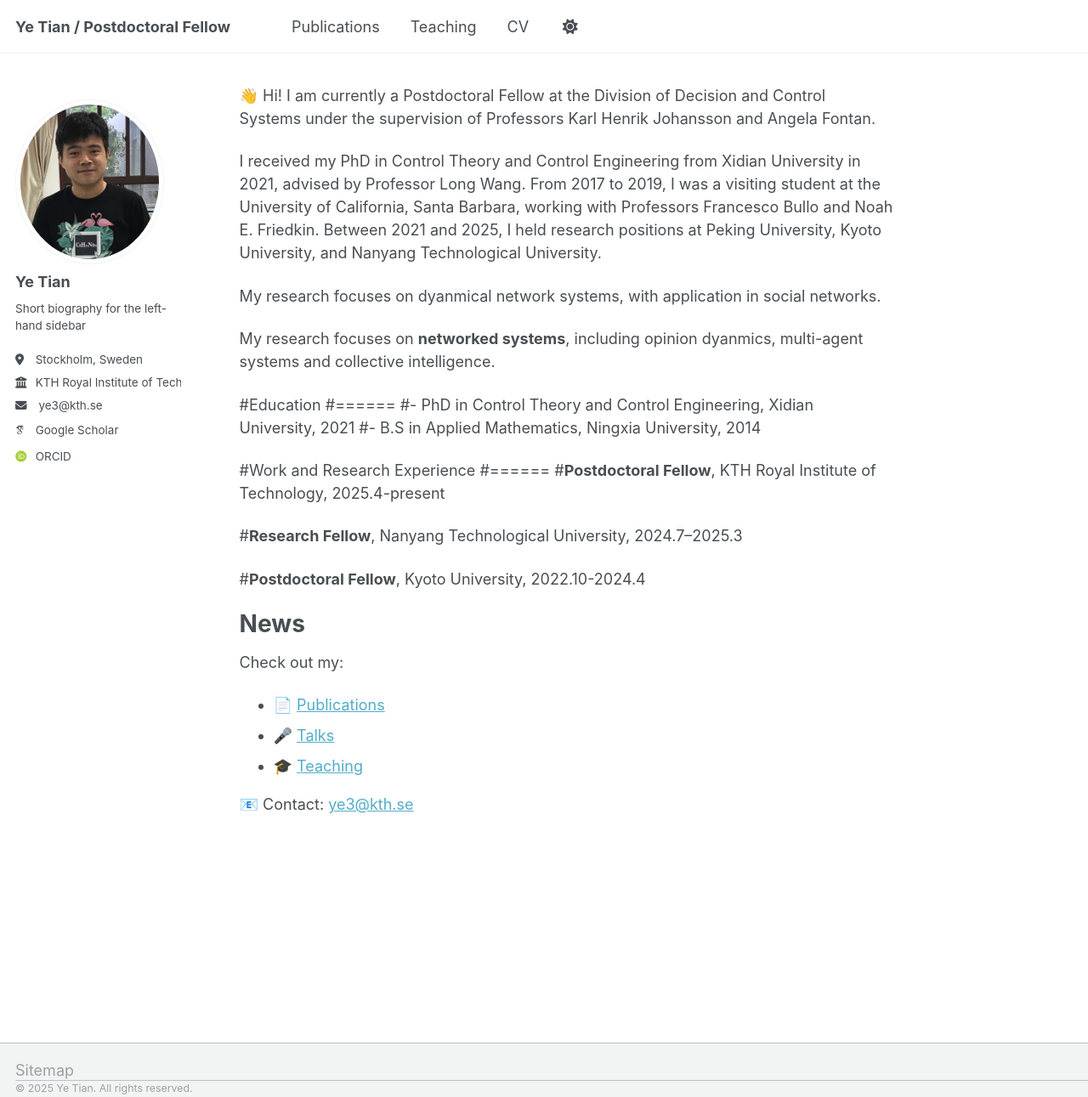
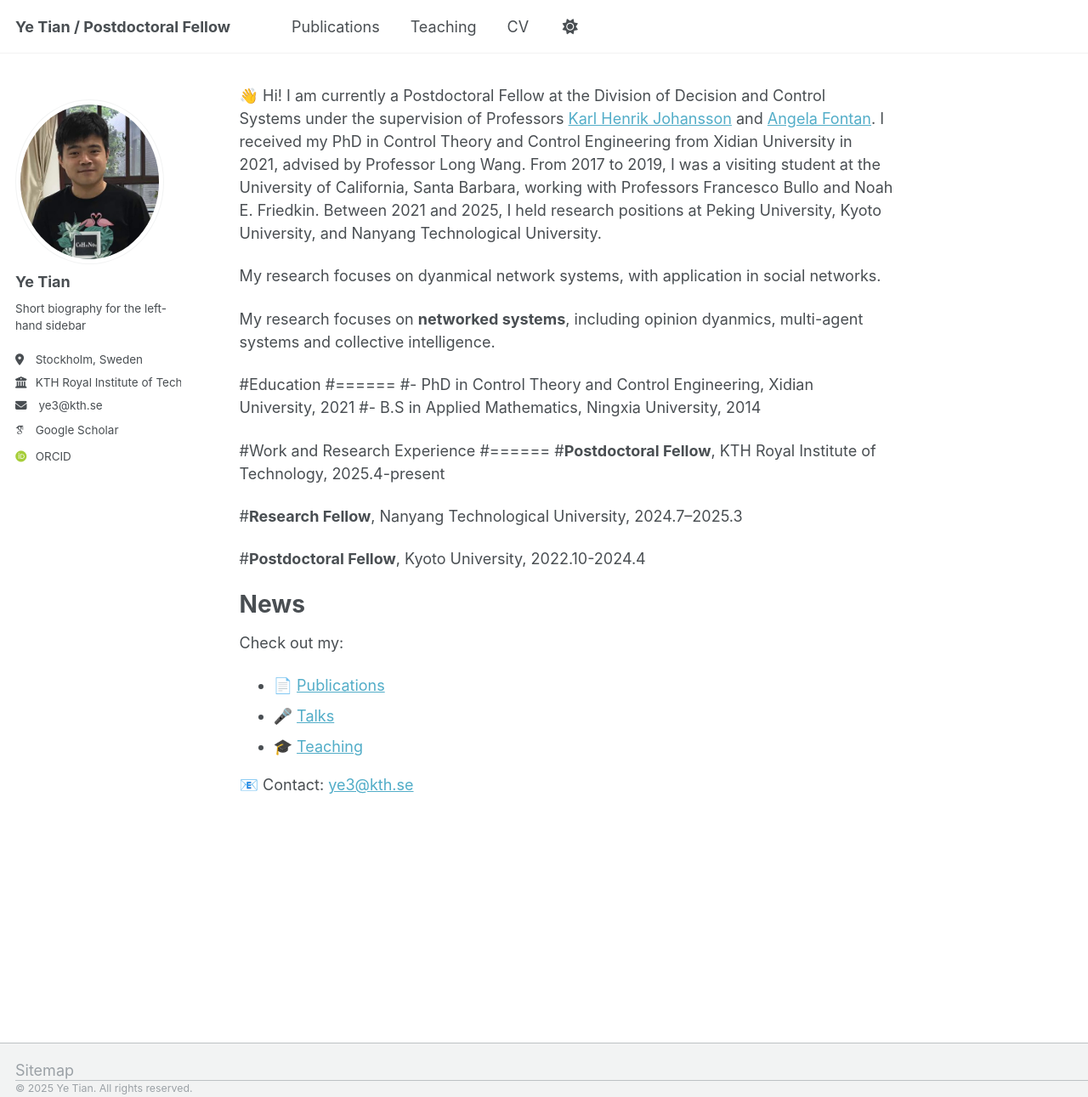
Before and after one commit to tinybeta/tinybeta.github.io, a Jekyll site: the page built from _pages/about.md, in a window 1280 px wide and 1291 px high. Shown: the whole window at 85% size. Built offline with Jekyll 4.4.1, drawn with Linux system fonts in a browser that asks for light colours; some web fonts are replaced; a script that is not in the unit is left out; part of the change alters nothing that is shown.

Commit message:
Update about.md

```diff
--- a/_pages/about.md
+++ b/_pages/about.md
@@ -7,8 +7,7 @@ redirect_from:
 ---
 
 
-👋 Hi! I am currently a Postdoctoral Fellow at the Division of Decision and Control Systems under the supervision of Professors Karl Henrik Johansson and Angela Fontan.
-
+👋 Hi! I am currently a Postdoctoral Fellow at the Division of Decision and Control Systems under the supervision of Professors [Karl Henrik Johansson](people.kth.se/~kallej/) and [Angela Fontan](angelafontan.github.io/).
 I received my PhD in Control Theory and Control Engineering from Xidian University in 2021, advised by Professor Long Wang. From 2017 to 2019, I was a visiting student at the University of California, Santa Barbara, working with Professors Francesco Bullo and Noah E. Friedkin. Between 2021 and 2025, I held research positions at Peking University, Kyoto University, and Nanyang Technological University.
 
 My research focuses on dyanmical network systems, with application in social networks.
```
